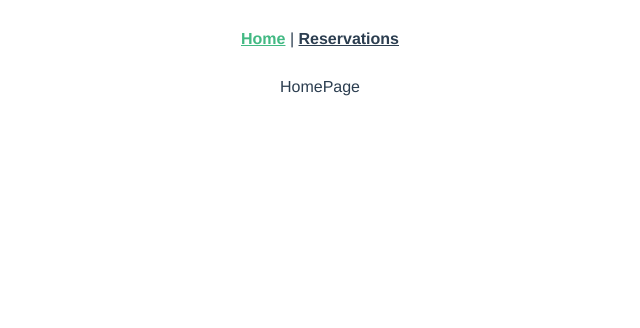
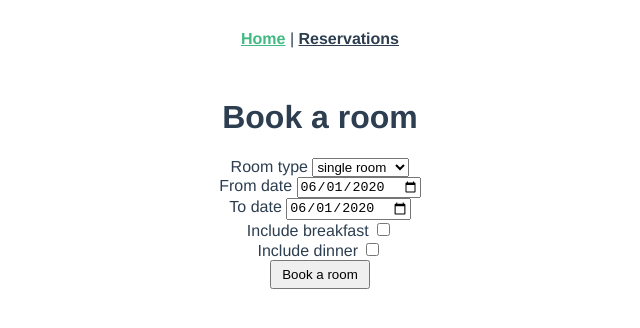
Before and after one commit to dreadlocker/hotel-reservation-system, a Vue app: page / in a window 1280 px wide. Shown: the top 328 px of the page, without its empty margins (320-960 px from the left). Built offline with nearby package versions, Linux system fonts and the light colour scheme.

Commit message:
Used newly created components in HomePage, show booking price without considering if rooms are free

```diff
--- a/src/views/Home/HomePage.vue
+++ b/src/views/Home/HomePage.vue
@@ -1,14 +1,105 @@
 <template>
   <div>
-    HomePage
-    <!-- <HelloWorld /> -->
+    <h1>Book a room</h1>
+
+    <RoomSelector
+      :roomTypes="roomTypes"
+      :inputValues="inputValues"
+    />
+
+    <DateSelector
+      v-for="label in dateSelectorLabels"
+      :key="label"
+      :label="label"
+      :inputValues="inputValues"
+    />
+
+    <MealSelector
+      v-for="label in mealSelectorLabels"
+      :key="label"
+      :label="label"
+      :inputValues="inputValues"
+    />
+
+    <BaseButton
+      @click.native="bookThisRoom"
+    >{{buttonText}}</BaseButton>
+
+    <h1 v-if="bookingPrice">{{bookingText}}{{bookingPrice}}£</h1>
   </div>
 </template>
 
 <script>
-// import HelloWorld from '@/components/HelloWorld.vue'
+import {mapState, mapGetters} from "vuex";
+import RoomSelector from './RoomSelector.vue'
+import DateSelector from './DateSelector.vue'
+import MealSelector from './MealSelector.vue'
+import BaseButton from '@/components/BaseButton.vue'
 
 export default {
   name: 'HomePage',
+  components: {
+    RoomSelector,
+    DateSelector,
+    MealSelector,
+    BaseButton,
+  },
+  computed: {
+    ...mapState({
+      breakfastPrice: state => state.breakfastPrice,
+      dinnerPrice: state => state.dinnerPrice,
+    }),
+    ...mapGetters(["roomTypes", "todayGetTime", "roomsInfoBySeason"]),
+  },
+  data() {
+    return {
+      dateSelectorLabels: ["From", "To"],
+      mealSelectorLabels: ["breakfast", "dinner"],
+      buttonText: "Book a room",
+      inputValues: {
+        roomType: "single room",
+        breakfast: false,
+        dinner: false,
+      },
+      dateErrorMessage: "Some date is set to a date before today.",
+      bookingText: "Booking price: ",
+      bookingPrice: null,
+    }
+  },
+  methods: {
+    bookThisRoom() {
+      const daysInHotel = this.daysInHotel()
+      const stayingPrice = daysInHotel * this.roomPrice()
+      const breakfastPrice = this.inputValues.breakfast ? this.breakfastPrice * daysInHotel : 0
+      const dinnerPrice = this.inputValues.dinner ? this.dinnerPrice * daysInHotel : 0
+      this.bookingPrice = stayingPrice + breakfastPrice + dinnerPrice
+    },
+    daysInHotel() {
+      const fromDate = new Date(this.inputValues.FromDate);
+      const fromDateGetDate = fromDate.getDate()
+      const fromDateGetMonth = fromDate.toLocaleString('default', { month: 'long' });
+      const fromDateGetYear = fromDate.getFullYear()
+      const fromDateGetTime = new Date(`${fromDateGetDate} ${fromDateGetMonth} ${fromDateGetYear}`).getTime()
+
+      const toDate = new Date(this.inputValues.ToDate);
+      const toDateGetDate = toDate.getDate()
+      const toDateGetMonth = toDate.toLocaleString('default', { month: 'long' });
+      const toDateGetYear = toDate.getFullYear()
+      const toDateGetTime = new Date(`${toDateGetDate} ${toDateGetMonth} ${toDateGetYear}`).getTime()
+
+      const oneDayInMilliseconds = 86400000
+      return ((toDateGetTime - fromDateGetTime) / oneDayInMilliseconds) + 1
+    },
+    roomPrice() {
+      const roomType = this.inputValues.roomType
+      return this.roomsInfoBySeason
+        .find(room => Object.keys(room)[0] === roomType)
+        [roomType].price
+    },
+  },
+  beforeMount() {
+    this.inputValues["FromDate"] = this.todayGetTime;
+    this.inputValues["ToDate"] = this.todayGetTime;
+  }
 }
 </script>
```
